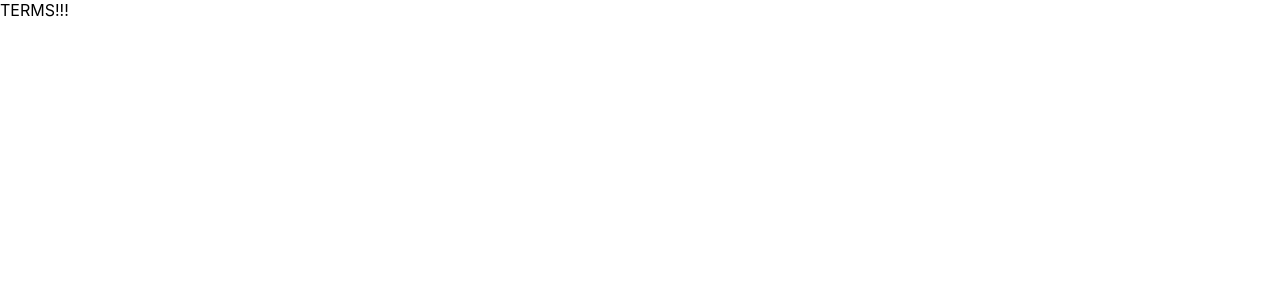
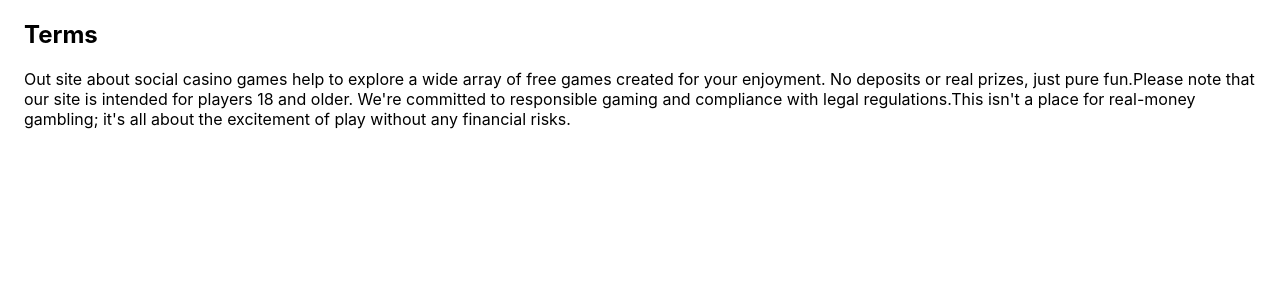
Before and after one commit to niaYaro/wp, a React (Create React App) app: page /terms in a window 1280 px wide. Shown: the top 300 px of the page. Built offline with nearby package versions, Linux system fonts and the light colour scheme.

Commit message:
added templates for terms and policy

```diff
--- a/src/components/Policy/Policy.tsx
+++ b/src/components/Policy/Policy.tsx
@@ -1,12 +1,11 @@
 import React from 'react';
 import styles from '../Policy/Policy.module.scss'
 import Logo from '../Logo/Logo';
+import SimplePage from '../SimplePage/SimplePage';
 
 const Policy = () => {
   return (
-    <div>
-        Policy!!!
-    </div>
+    <SimplePage header='Policy' text={`Out site about social casino games help to explore a wide array of free games created for your enjoyment. No deposits or real prizes, just pure fun.Please note that our site is intended for players 18 and older. We're committed to responsible gaming and compliance with legal regulations.This isn't a place for real-money gambling; it's all about the excitement of play without any financial risks.`}/>
   );
 }
 
--- /dev/null
+++ b/src/components/SimplePage/SimplePage.module.scss
@@ -0,0 +1,12 @@
+@import '../../styles/variables';
+
+.simplePageWrapper {
+    padding: 0 24px;
+}
+
+.simplePageHeader {
+
+}
+
+.simplePageText {
+}
--- /dev/null
+++ b/src/components/SimplePage/SimplePage.tsx
@@ -0,0 +1,18 @@
+import React from 'react';
+import styles from '../SimplePage/SimplePage.module.scss'
+
+interface PageContent {
+    header: string,
+    text: string,
+}
+
+const SimplePage: React.FC<PageContent>  = ({ header, text }) => {
+  return (
+    <div className={styles['simplePageWrapper']}>
+        <h2 className={styles['simplePageHeader']}>{header}</h2>
+        <p className={styles['simplePageText']}>{text}</p>
+    </div>
+  );
+}
+
+export default SimplePage;
--- a/src/components/Terms/Terms.tsx
+++ b/src/components/Terms/Terms.tsx
@@ -1,12 +1,11 @@
 import React from 'react';
 import styles from '../Terms/Terms.module.scss'
 import Logo from '../Logo/Logo';
+import SimplePage from '../SimplePage/SimplePage';
 
 const Terms = () => {
   return (
-    <div>
-        TERMS!!!
-    </div>
+    <SimplePage header='Terms' text={`Out site about social casino games help to explore a wide array of free games created for your enjoyment. No deposits or real prizes, just pure fun.Please note that our site is intended for players 18 and older. We're committed to responsible gaming and compliance with legal regulations.This isn't a place for real-money gambling; it's all about the excitement of play without any financial risks.`}/>
   );
 }
 
```
